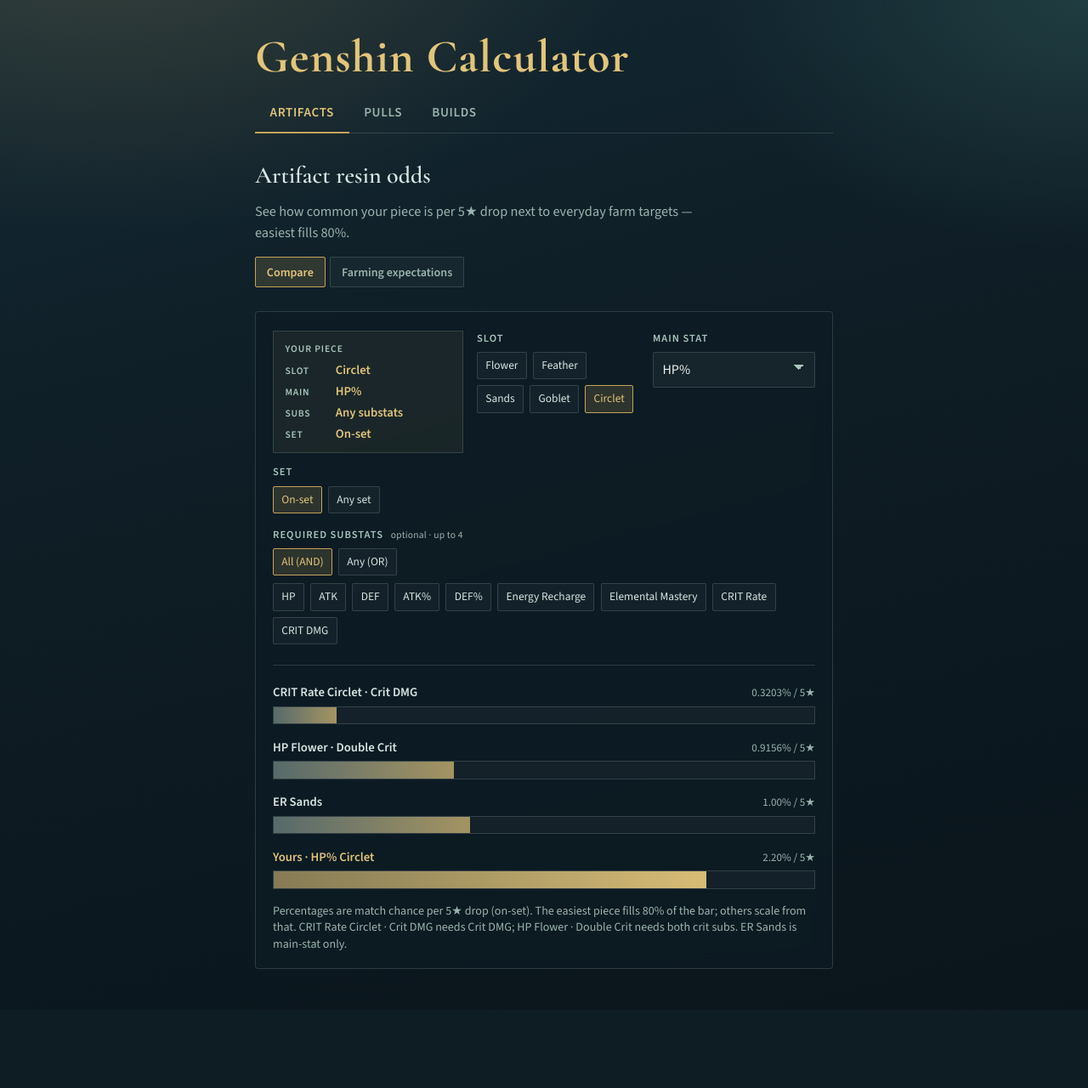
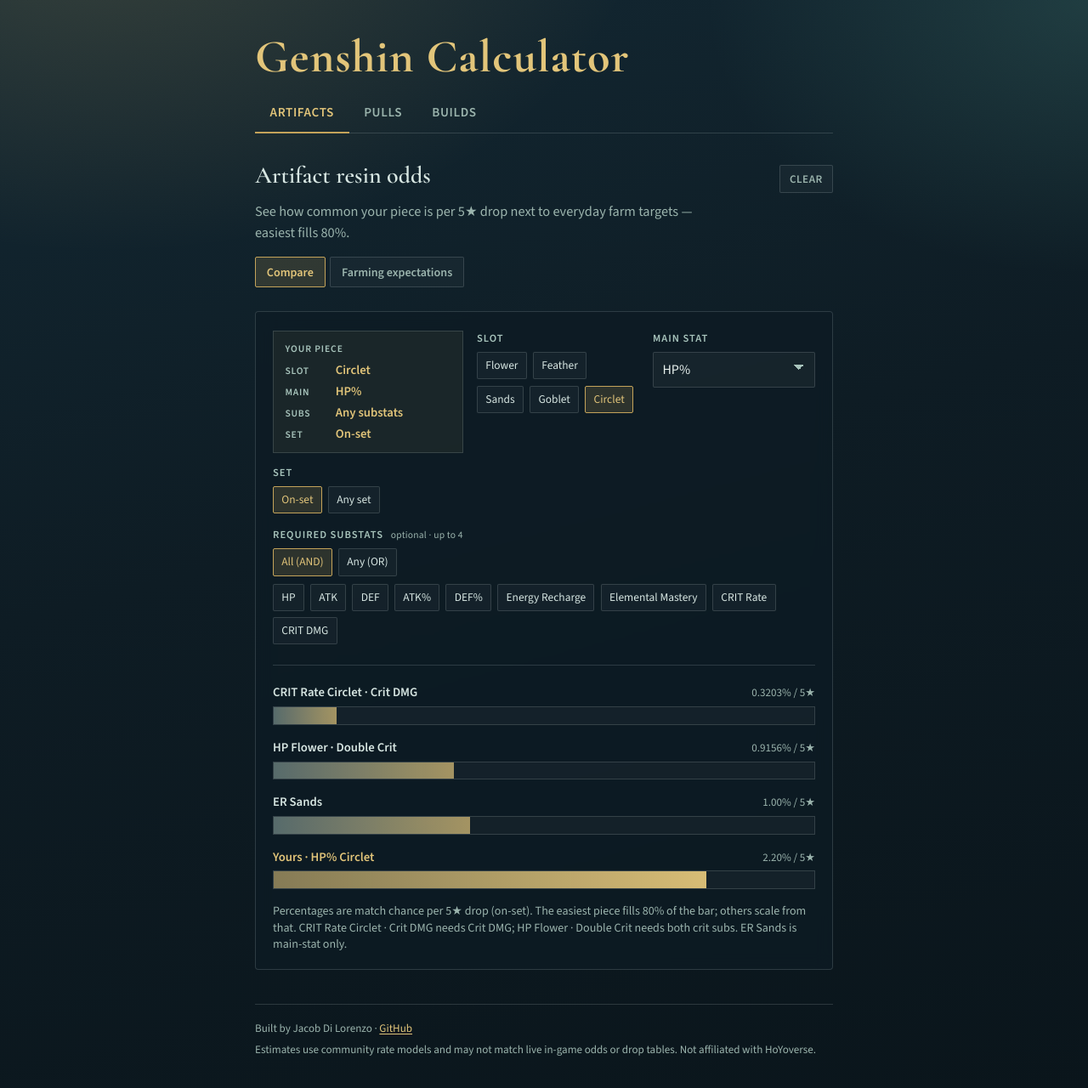
Before and after one commit to jadilorenzo/genshin_calculator, a React (Vite) app: page /artifacts/compare in a window 1280 px wide. Shown: the top 1280 px of the page at 85% size. Before the commit the page ends 1188 px from the top, so only its background shows below. Built offline with nearby package versions, Linux system fonts and the light colour scheme.

Commit message:
Add site footnote and enhance layout with ClearPageButton in multiple pages. Introduced new CSS styles for footnotes and buttons, improved header layouts for Builds, Artifacts, and Pulls pages, and ensured consistent design across the application.

```diff
--- a/src/App.css
+++ b/src/App.css
@@ -28,6 +28,33 @@
   padding: 2.5rem 1.25rem 3rem;
   font-family: 'Source Sans 3', sans-serif;
   color: var(--text);
+}
+
+.site-footnote {
+  margin-top: 2.5rem;
+  padding-top: 1.15rem;
+  border-top: 1px solid var(--line);
+  color: var(--muted);
+  font-size: 0.82rem;
+  line-height: 1.45;
+}
+
+.site-footnote p {
+  margin: 0;
+}
+
+.site-footnote p + p {
+  margin-top: 0.35rem;
+}
+
+.site-footnote a {
+  color: var(--gold-bright);
+  text-decoration: underline;
+  text-underline-offset: 0.12em;
+}
+
+.site-footnote a:hover {
+  color: var(--mist);
 }
 
 .site-header {
@@ -85,6 +112,39 @@
 .hero {
   text-align: left;
   margin-bottom: 1.75rem;
+}
+
+.hero-top {
+  display: flex;
+  align-items: baseline;
+  justify-content: space-between;
+  gap: 1rem;
+}
+
+.clear-page {
+  flex: 0 0 auto;
+  border: 1px solid var(--line);
+  border-radius: 2px;
+  background: rgba(255, 255, 255, 0.03);
+  color: var(--muted);
+  padding: 0.35rem 0.7rem;
+  font: inherit;
+  font-size: 0.82rem;
+  font-weight: 600;
+  letter-spacing: 0.04em;
+  text-transform: uppercase;
+  cursor: pointer;
+  transition: color 160ms ease, border-color 160ms ease;
+}
+
+.clear-page:hover {
+  color: var(--mist);
+  border-color: rgba(226, 197, 122, 0.45);
+}
+
+.clear-page:focus-visible {
+  outline: 2px solid rgba(226, 197, 122, 0.55);
+  outline-offset: 2px;
 }
 
 .hero h1 {
@@ -227,6 +287,7 @@
 .field-row {
   display: flex;
   flex-wrap: wrap;
+  align-items: flex-start;
   gap: 1rem;
 }
 
@@ -390,19 +451,17 @@
 }
 
 .pace-result {
-  justify-content: end;
+  align-content: start;
 }
 
 .pace-result-head {
-  display: flex;
-  flex-wrap: wrap;
-  align-items: center;
-  justify-content: space-between;
-  gap: 0.45rem;
+  display: grid;
+  gap: 0.4rem;
 }
 
 .pace-result-head .label {
   margin: 0;
+  min-height: 1.2em;
 }
 
 .pace-result-head .chip-row {
@@ -412,6 +471,7 @@
 .pace-result .stat-value {
   margin: 0;
   line-height: 0.95;
+  min-height: 1.15em;
 }
 
 .pace-value {
--- /dev/null
+++ b/src/components/ClearPageButton.tsx
@@ -0,0 +1,23 @@
+import { clearStoragePrefix } from '../hooks/clearStoragePrefix.ts'
+
+/** Resets persisted inputs for a page prefix and reloads. */
+export function ClearPageButton({
+  prefix,
+  label = 'Clear',
+}: {
+  prefix: string
+  label?: string
+}) {
+  return (
+    <button
+      type="button"
+      className="clear-page"
+      onClick={() => {
+        clearStoragePrefix(prefix)
+        window.location.reload()
+      }}
+    >
+      {label}
+    </button>
+  )
+}
--- /dev/null
+++ b/src/hooks/clearStoragePrefix.ts
@@ -0,0 +1,9 @@
+/** Remove every localStorage key that starts with `prefix`. */
+export function clearStoragePrefix(prefix: string): void {
+  const toRemove: string[] = []
+  for (let i = 0; i < localStorage.length; i += 1) {
+    const key = localStorage.key(i)
+    if (key?.startsWith(prefix)) toRemove.push(key)
+  }
+  for (const key of toRemove) localStorage.removeItem(key)
+}
--- a/src/layout/AppLayout.tsx
+++ b/src/layout/AppLayout.tsx
@@ -5,6 +5,8 @@
   { to: '/pulls', label: 'Pulls' },
   { to: '/builds', label: 'Builds' },
 ]
+
+const GITHUB_URL = 'https://github.com/jadilorenzo/genshin_calculator'
 
 export function AppLayout() {
   return (
@@ -24,6 +26,18 @@
         </nav>
       </header>
       <Outlet />
+      <footer className="site-footnote">
+        <p>
+          Built by Jacob Di Lorenzo ·{' '}
+          <a href={GITHUB_URL} target="_blank" rel="noreferrer">
+            GitHub
+          </a>
+        </p>
+        <p>
+          Estimates use community rate models and may not match live in-game odds or drop
+          tables. Not affiliated with HoYoverse.
+        </p>
+      </footer>
     </div>
   )
 }
--- a/src/pages/BuildsPage.tsx
+++ b/src/pages/BuildsPage.tsx
@@ -1,4 +1,5 @@
 import { useEffect, useMemo, useRef, useState, type ReactNode } from 'react'
+import { ClearPageButton } from '../components/ClearPageButton.tsx'
 import { useLocalStorage } from '../hooks/useLocalStorage.ts'
 import {
   ALL_SUBSTATS,
@@ -238,7 +239,10 @@
   return (
     <>
       <header className="hero">
-        <h1>Build lineup</h1>
+        <div className="hero-top">
+          <h1>Build lineup</h1>
+          <ClearPageButton prefix="gc:builds:" />
+        </div>
         <p className="lede">
           Set main stats for all five pieces. Projected time accounts for parallel
           progress — early drops can fill any empty slot, so the full set finishes sooner
--- a/src/pages/artifacts/ArtifactLayout.tsx
+++ b/src/pages/artifacts/ArtifactLayout.tsx
@@ -1,4 +1,5 @@
 import { NavLink, Outlet, useLocation } from 'react-router-dom'
+import { ClearPageButton } from '../../components/ClearPageButton.tsx'
 import {
   ArtifactTargetProvider,
   useArtifactTarget,
@@ -176,7 +177,10 @@
   return (
     <>
       <header className="hero">
-        <h1>Artifact resin odds</h1>
+        <div className="hero-top">
+          <h1>Artifact resin odds</h1>
+          <ClearPageButton prefix="gc:artifacts:" />
+        </div>
         <p className="lede">
           {isCompare
             ? 'See how common your piece is per 5★ drop next to everyday farm targets — easiest fills 80%.'
--- a/src/pages/pulls/PullLayout.tsx
+++ b/src/pages/pulls/PullLayout.tsx
@@ -1,4 +1,5 @@
 import { NavLink, Outlet, useLocation } from 'react-router-dom'
+import { ClearPageButton } from '../../components/ClearPageButton.tsx'
 import { useWishPlannerInputs } from '../../hooks/useWishPlannerInputs.ts'
 
 export default function PullLayout() {
@@ -25,7 +26,10 @@
   return (
     <>
       <header className="hero">
-        <h1>Wish planner</h1>
+        <div className="hero-top">
+          <h1>Wish planner</h1>
+          <ClearPageButton prefix="gc:pulls:" />
+        </div>
         <p className="lede">
           {isPace
             ? 'See how many pulls per day you need before the banner to reach likely — or guarantee if you’re already past likely.'
```
